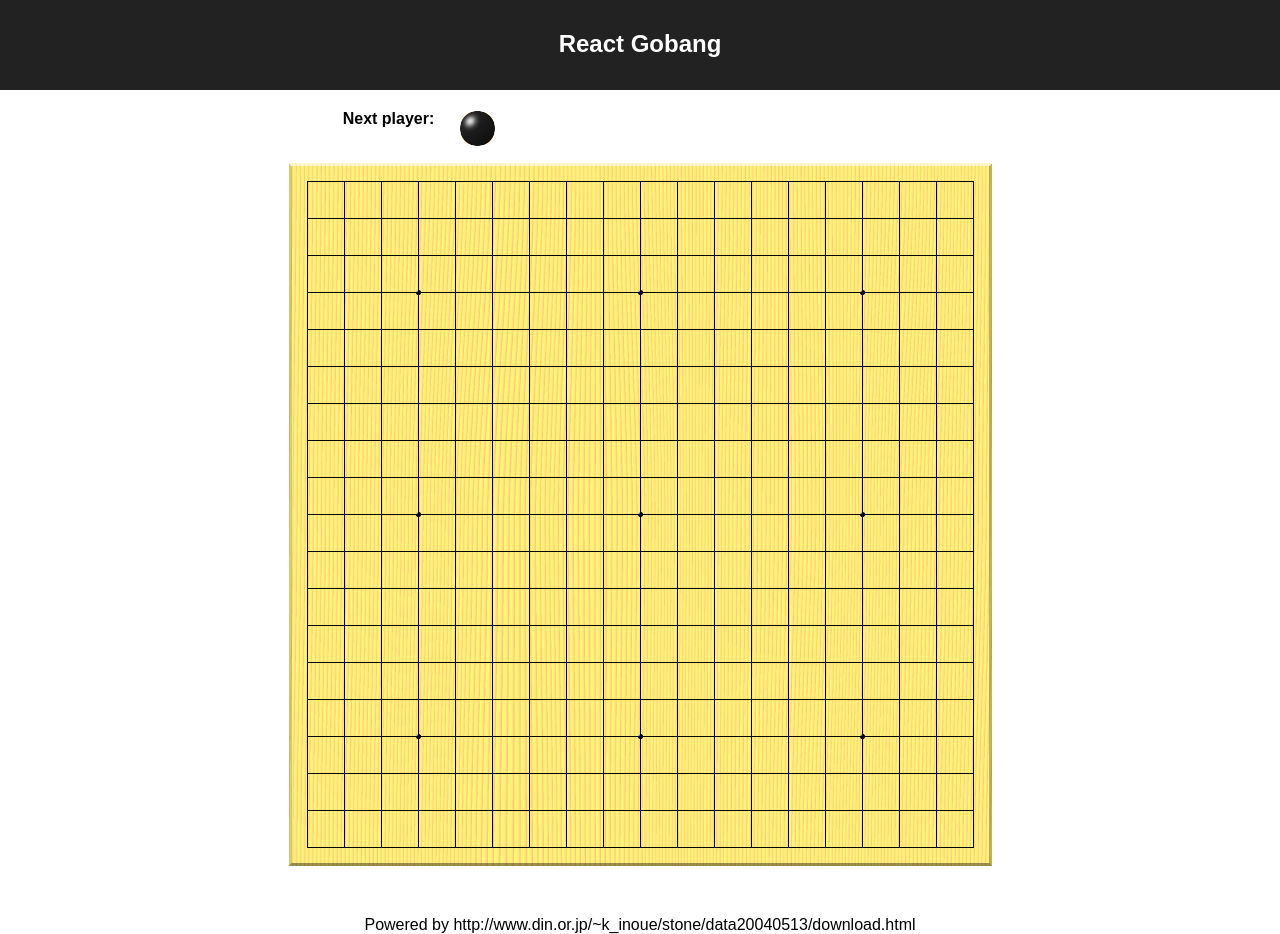
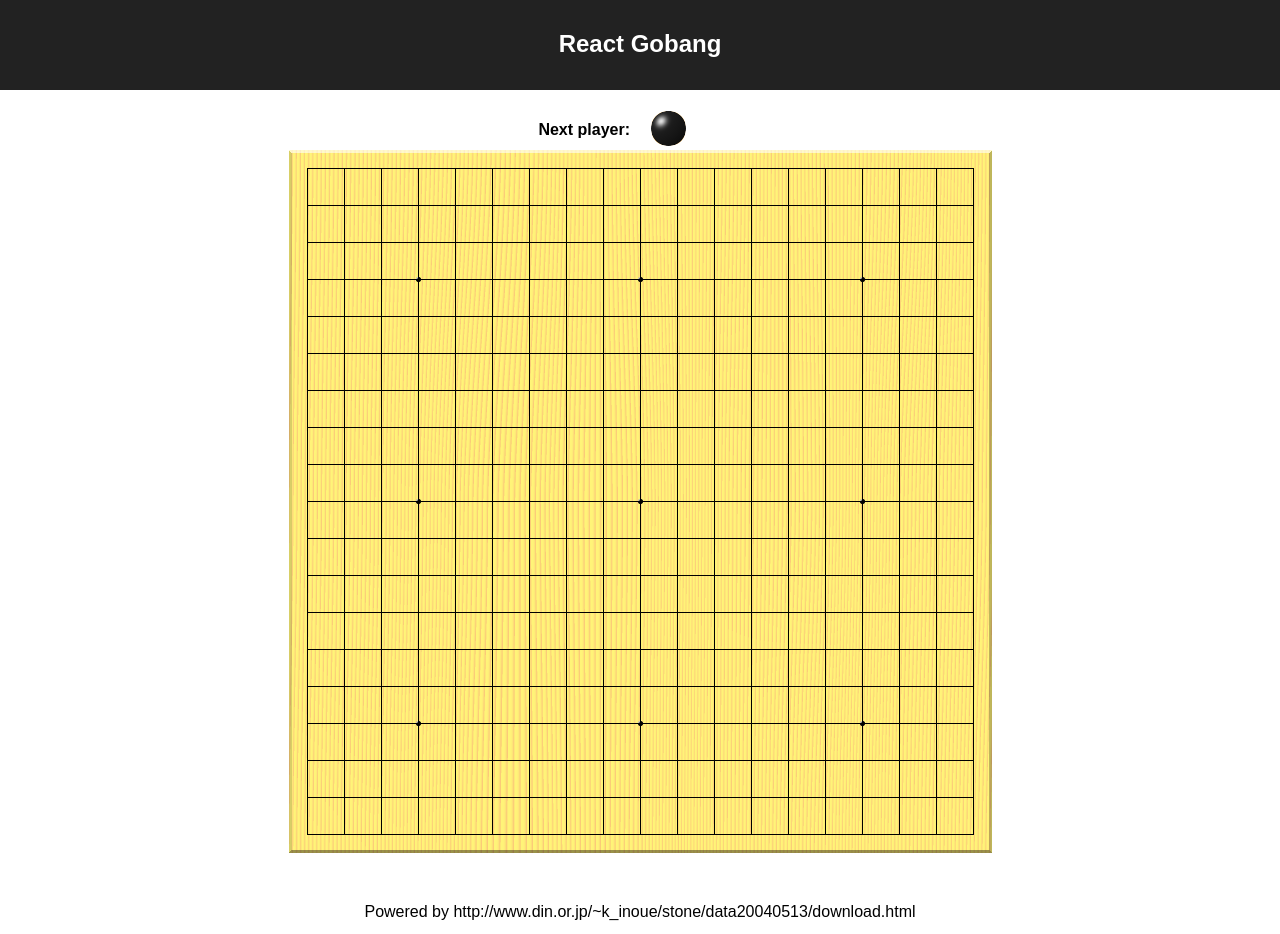
Before and after one commit to gtakat/react-gobang, a React (Create React App) app: page / in a window 1280 px wide. Built offline with nearby package versions, Linux system fonts and the light colour scheme.

Commit message:
css refactor

```diff
--- a/src/App.css
+++ b/src/App.css
@@ -25,19 +25,25 @@
 }
 
 #App-game-info ul {
-  /*list-style: none;*/
+  display: flex;
+  height: 40px;
   list-style-type: none;
+  margin: 0;
+  padding: 0;
 }
 
 #App-game-info-left {
-  float: left;
   font-weight: bold;
-  width: 120px;
-  vertical-align: middle;
+  line-height: 40px;
+  padding-right: 10px;
+  text-align: right;
+  width: 50%;;
 }
 
 #App-game-info-right {
-  margin-left: 130px;
+  line-height: 40px;
+  padding-left: 10px;
+  width: 50%;
 }
 
 #App-goban {
```
